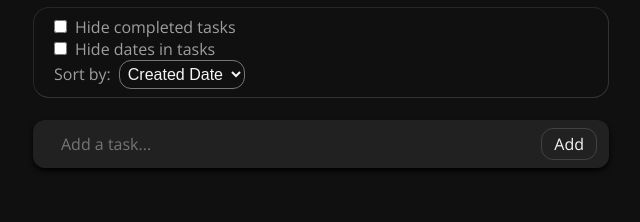
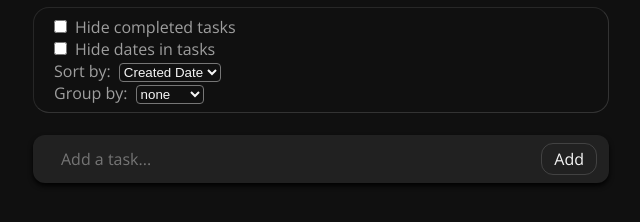
Before and after one commit to jakebeamish/task-manager, a website with bundled scripts: page index.html in a window 1280 px wide. Both pictures are taken after a click on the button "Options". Shown: the part 54-276 px from the top of the page, without its empty margins (319-959 px from the left). Built offline with nearby package versions, Linux system fonts and the light colour scheme.

```diff
--- a/src/index.js
+++ b/src/index.js
@@ -87,6 +87,38 @@
   optionsContainer.append(sortingContainer);
 };
 
+const createGroupByDropdown = () => {
+  const groupByContainer = document.createElement("div");
+  groupByContainer.classList.add("groupby-container");
+
+  const label = document.createElement("label");
+  label.textContent = "Group by:";
+  label.htmlFor = "groupTasks";
+  const select = document.createElement("select");
+  select.id = "groupTasks";
+
+  const options = [
+    { value: "none", text: "none" },
+    { value: "priority", text: "Priority" },
+    { value: "project", text: "Project" },
+    { value: "context", text: "Context" }
+  ];
+
+  options.forEach(({value, text}) => {
+    const option = document.createElement("option");
+    option.value = value;
+    option.textContent = text;
+    select.appendChild(option);
+  });
+
+  select.addEventListener("change", () => {
+    renderTasks();
+  })
+
+  groupByContainer.append(label, select);
+  optionsContainer.append(groupByContainer)
+}
+
 const renderOptions = () => {
   optionsContainer.innerHTML = "";
 
@@ -117,6 +149,7 @@
   );
 
   createSortingDropdown();
+  createGroupByDropdown();
 
   const closeButton = document.createElement("button");
   closeButton.innerText = "X";
@@ -180,6 +213,7 @@
   taskList.innerHTML = "";
 
   const sortBy = document.getElementById("sortTasks")?.value || "createdDate";
+  const groupBy = document.getElementById("groupTasks")?.value || "none";
 
   tasks = tasks.sort((a, b) => {
     switch (sortBy) {
@@ -192,7 +226,48 @@
     }
   });
 
-  tasks.toReversed().forEach((task) => {
+  const groupedTasks = {};
+  if (groupBy !== "none") {
+    tasks.forEach(task => {
+      let groupKey;
+
+      switch (groupBy) {
+        case "priority":
+          groupKey = task.priority || "No priority";
+          break;
+        case "project":
+          groupKey = task.projects?.length ? task.projects.join(", ") : "No Project";
+          break;
+        case "context":
+          groupKey = task.contexts?.length ? task.contexts.join(", ") : "No Context";
+        default:
+          groupKey = "Ungrouped";
+      }
+
+      if (!groupedTasks[groupKey]) {
+        groupedTasks[groupKey] = [];
+      }
+
+      groupedTasks[groupKey].push(task);
+    });
+  } else {
+    groupedTasks["Ungrouped"] = tasks;
+  };
+
+  for (const [groupName, groupTasks] of Object.entries(groupedTasks)) {
+
+    const groupContainer = document.createElement("div");
+    groupContainer.id = "group-container";
+
+    if (groupBy !== "none" && groupTasks.length > 0) {
+      console.log(groupName, groupTasks)
+      const groupHeader = document.createElement("h3");
+      groupHeader.textContent = `${groupName}`;
+      groupHeader.classList.add("group-header");
+      taskList.appendChild(groupHeader);
+    }
+
+  groupTasks.toReversed().forEach((task) => {
     if (hideCompletedTasks && task.completed) return;
 
     // If a task does not have any project in filters.projects, skip it
@@ -279,6 +354,7 @@
     li.appendChild(deleteBtn);
     taskList.appendChild(li);
   });
+  }
 };
 
 taskInput.addEventListener("keydown", async (e) => {
--- a/src/style.css
+++ b/src/style.css
@@ -162,17 +162,27 @@
   padding-left: 8px;
 }
 
-.option-container input, .sorting-container label {
+#optionsContainer {
+}
+
+#statsContainer {
+}
+
+.option-container input, .sorting-container label, .groupby-container label {
   margin-left: 0.5rem;
   margin-right: 0.5rem;
+}
+
+.option-container, .sorting-container, .groupby-container {
+  /* text-align: right; */
 }
 
 select {
   background: var(--bg-color);
   color: var(--text-color);
-  font-size: 16px;
-  border-radius: 12px;
-  padding: 4px;
+  /* font-size: 12px; */
+  border-radius: 4px;
+  /* padding: 4px; */
   /* padding: 4px 12px; */
 }
 
@@ -284,6 +294,10 @@
   opacity: 1;
 }
 
+.group-header {
+  margin: 1rem 0 0.5rem;
+}
+
 .priority {
   color: red;
 }
@@ -361,6 +375,7 @@
   opacity: 0;
   transform: scale(0.9) translateY(50px);
   transition: margin-top 0.5s, transform 0.5s, opacity 0.5s;
+  background: var(--bg-color);
 }
 
 .toast.open {
```
